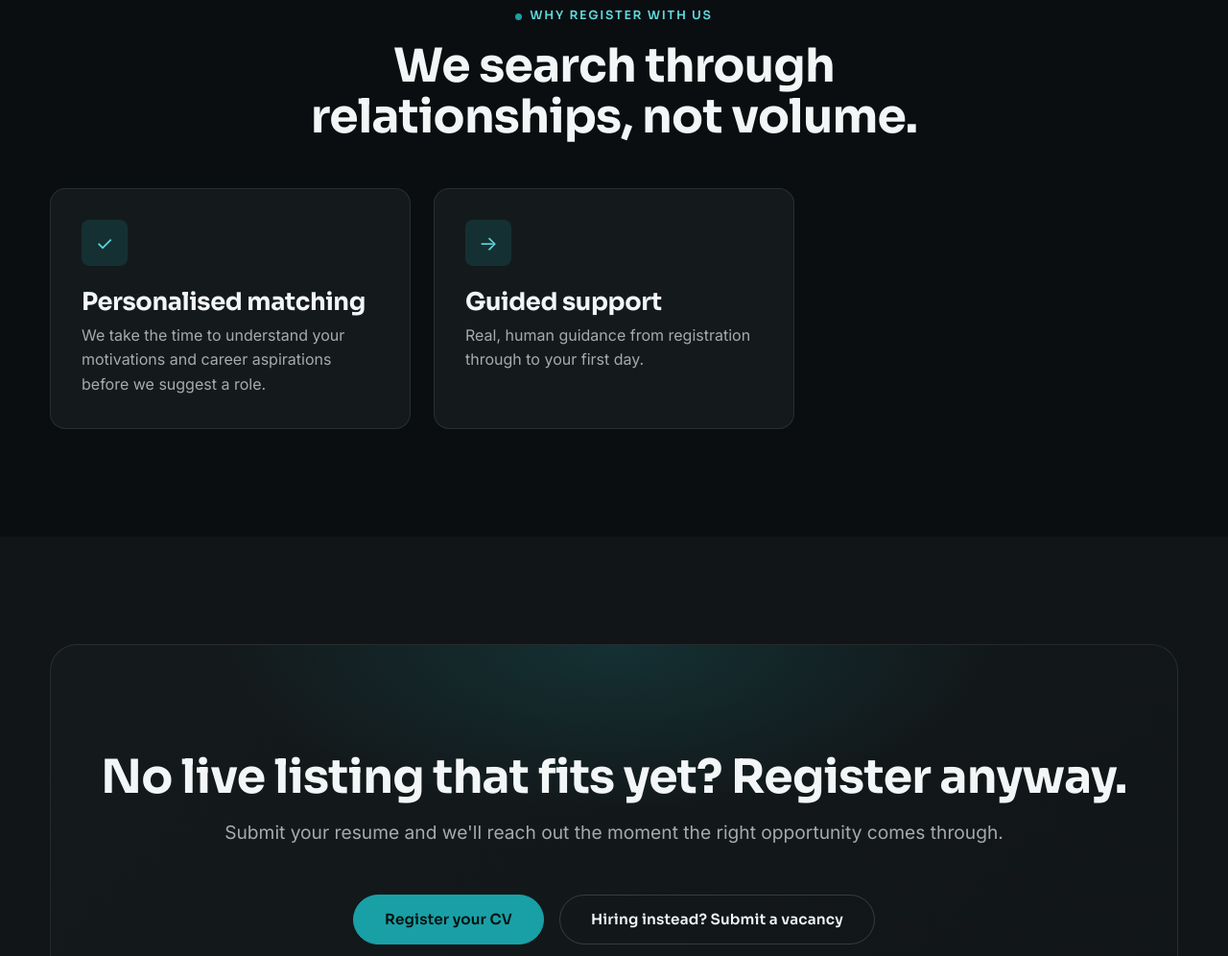
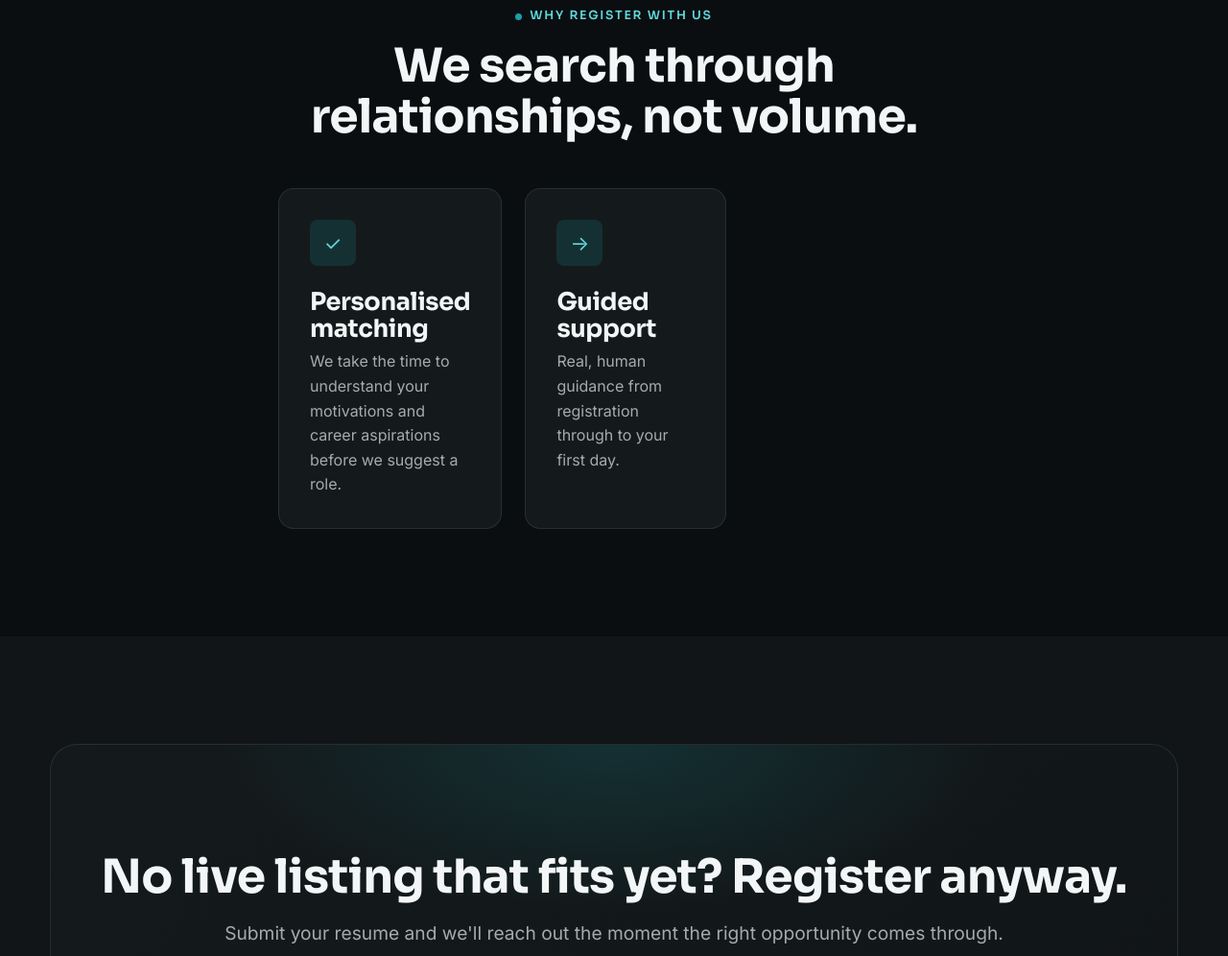
Before and after one commit to Danteked/BastionRecruitment, a website: page jobs.html in a window 1280 px wide. Shown: the part 2848-3844 px from the top of the page at 96% size. Drawn offline with Linux system fonts and the light colour scheme.

Commit message:
Centre job benefit cards

```diff
--- a/jobs.html
+++ b/jobs.html
@@ -121,7 +121,7 @@
         <span class="eyebrow">Why register with us</span>
         <h2>We search through relationships, not volume.</h2>
       </div>
-      <div class="grid grid-3">
+      <div class="grid grid-3" style="justify-content:center; max-width:700px; margin-inline:auto;">
         <div class="card reveal">
           <div class="card-icon" aria-hidden="true">✓</div>
           <h3>Personalised matching</h3>
```
